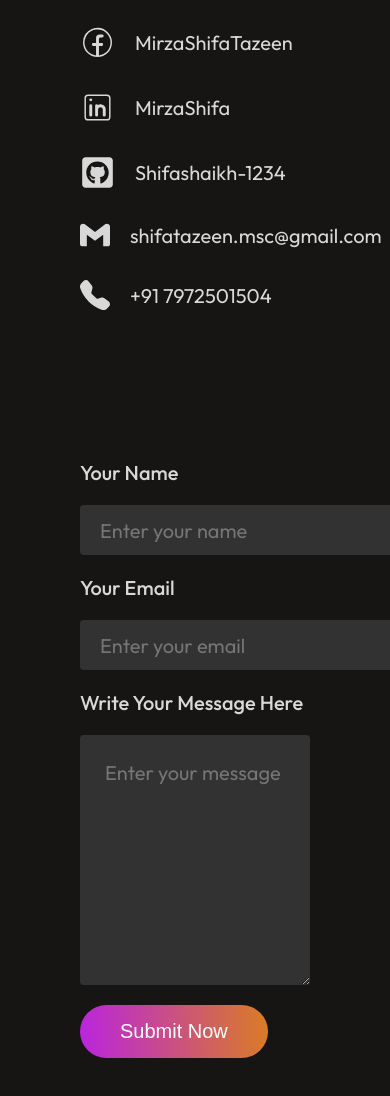
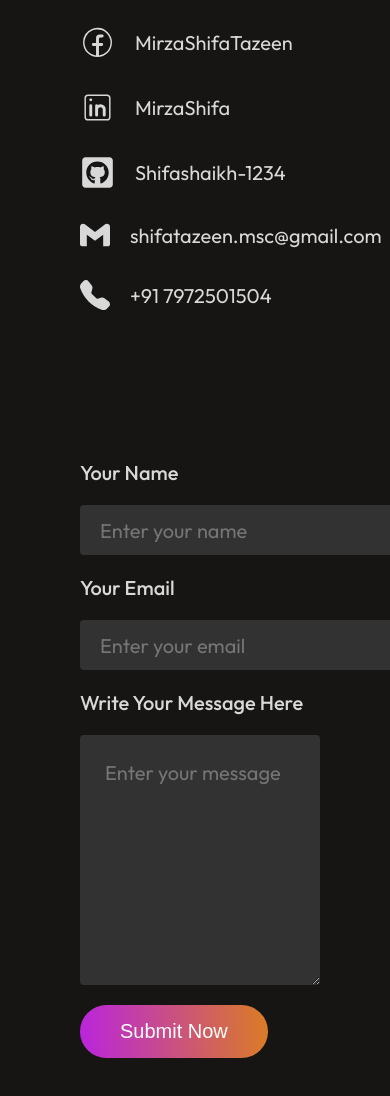
Before and after one commit to Shifashaikh-1234/Portfolio-ShifaTazeen, a React (Vite) app: page / in a window 390 px wide. Shown: the part 4302-5398 px from the top of the page. Built offline with nearby package versions, Linux system fonts and the light colour scheme; the HTML template or start-up script is replaced by a standard one.

Commit message:
Update Contact.css

```diff
--- a/src/Components/Contact/Contact.css
+++ b/src/Components/Contact/Contact.css
@@ -140,7 +140,7 @@ gap: 30px
 
     }
     .contact-right textarea{
-        width: 180px;
+        width: 190px;
         font-size: 20px;
 
 
```
